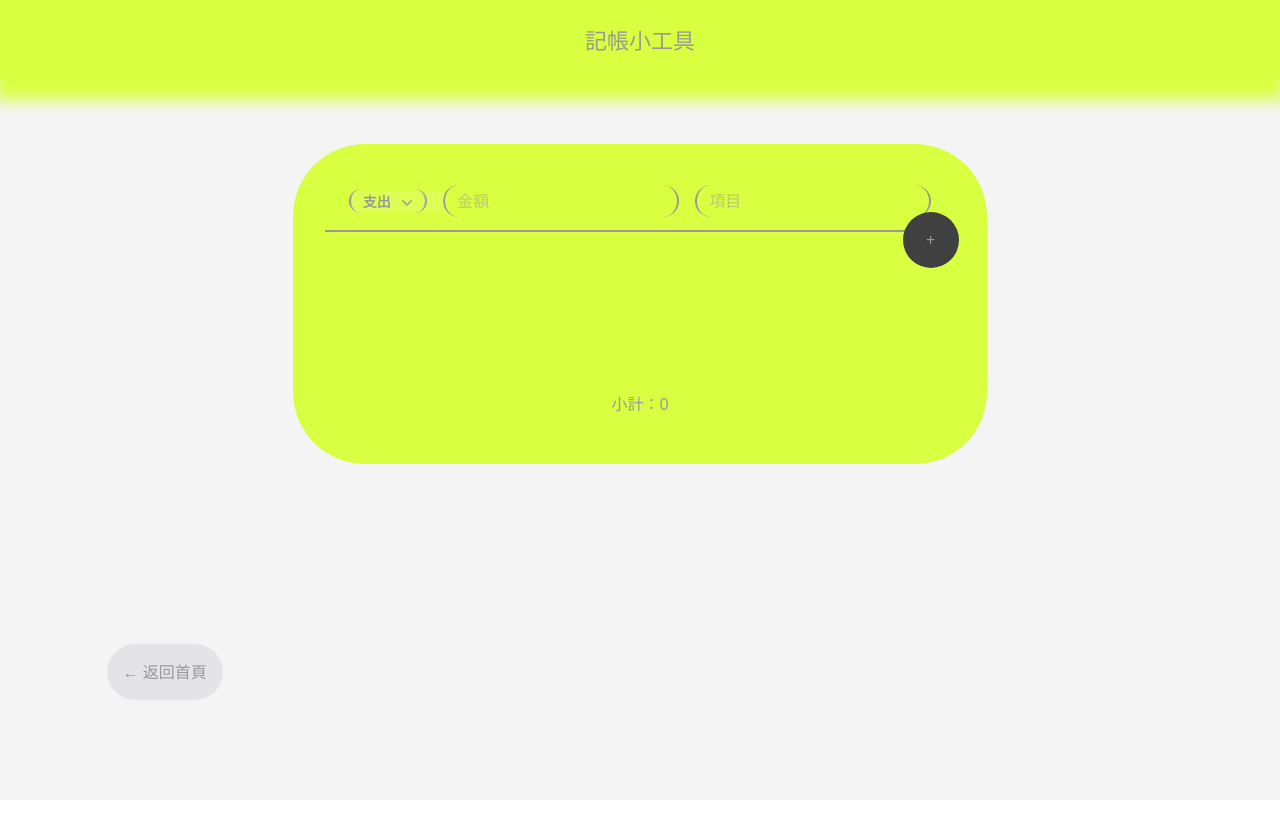
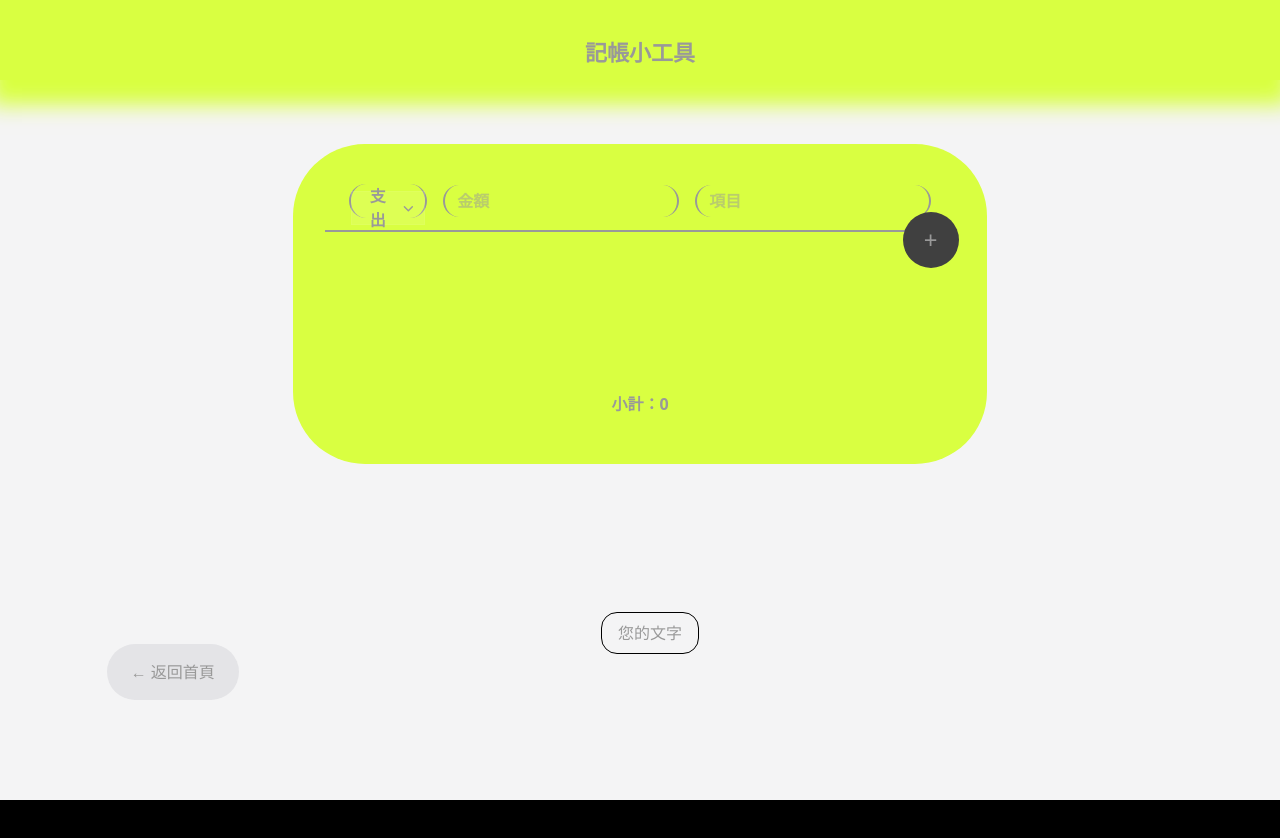
Before and after one commit to orbzs/wh3w1, a Next.js app: page /accounting in a window 1280 px wide. Shown: the top 838 px of the page. Before the commit the page ends 800 px from the top, so only its background shows below. Built offline with nearby package versions, Linux system fonts and the light colour scheme.

Commit message:
adjust hover effect (unfinished, hole page bg slide while hover back to index link)

```diff
--- a/app/accounting/component/Form.tsx
+++ b/app/accounting/component/Form.tsx
@@ -52,16 +52,16 @@ export default function Form({ addList }: FormProps) {
     >
       <Menu
         as="div"
-        className="w-3/24 relative inline-block border-r-2 border-l-2 rounded-[24px] "
+        className="h-full w-3/24 text-center inline-block border-r-2 border-l-2 rounded-[24px] "
       >
-        <MenuButton className=" inline-flex w-5/4 item-center gap-x-1.5  bg-white/10 px-3 text-sm font-semibold  inset-ring-1 inset-ring-white/5 hover:text-neutral-700 h-1/2">
+        <MenuButton className="px-3 h-full justify-start inline-flex items-center gap-x-1.5  bg-white/10   font-semibold  inset-ring-1 inset-ring-white/5 hover:text-neutral-700 h-1/2">
           {type === "expense" ? "支出" : "收入"}
           <ChevronDownIcon aria-hidden="true" className="-mr-1 size-5 " />
         </MenuButton>
 
         <MenuItems
           transition
-          className="absolute -left-10 z-10 mt-2 w-32 origin-top-right rounded-[36px] bg-neutral-700 outline-1 -outline-offset-1 outline-white/10 transition data-closed:scale-95 data-closed:transform data-closed:opacity-0 data-enter:duration-100 data-enter:ease-out data-leave:duration-75 data-leave:ease-in"
+          className="absolute left-0 z-10 mt-2 w-32 origin-top-right rounded-[36px] bg-neutral-700 outline-1 -outline-offset-1 outline-white/10 transition data-closed:scale-95 data-closed:transform data-closed:opacity-0 data-enter:duration-100 data-enter:ease-out data-leave:duration-75 data-leave:ease-in"
         >
           <div className="py-1 flex flex-col">
             <MenuItem>
@@ -96,7 +96,7 @@ export default function Form({ addList }: FormProps) {
         onChange={handleChange}
         inputMode="numeric"
         required
-        className="w-9/24 px-3 caret-(--color-big) border-r-2 border-l-2 rounded-[36px] h-22/24"
+        className="focus:border-teal focus:outline-none focus:ring-1 font-semibold w-9/24 px-3  border-r-2 border-l-2 rounded-[36px] h-22/24"
       />
 
       <input
@@ -107,15 +107,15 @@ export default function Form({ addList }: FormProps) {
           setContent(e.target.value);
         }}
         required
-        className="w-9/24 px-3 border-r-2 border-l-2 rounded-[36px] caret-(--color-big) h-22/24"
+        className="focus:border-teal focus:outline-none focus:ring-1 font-semibold w-9/24 px-3 border-r-2 border-l-2 rounded-[36px] h-22/24"
       />
 
       <button
         type="submit"
-        className="absolute flex justify-center items-center bg-neutral-700 rounded-full  w-[56px] h-[56px] -right-1 top-7 text-center
+        className="hover:translate-y-[6px] transition-all duration-400 absolute flex justify-center items-center bg-neutral-700 rounded-full  w-[56px] h-[56px] -right-1 top-7 text-center
         "
       >
-        +
+        <div className="text-2xl">+</div>
       </button>
     </form>
   );
--- a/app/accounting/component/List.tsx
+++ b/app/accounting/component/List.tsx
@@ -8,14 +8,14 @@ interface ListsProp {
 
 export default function List({ row, deleteList }: ListsProp) {
   return (
-    <div className="flex justify-center gap-6 w-full mt-2">
+    <div className="hover:translate-x-[8px] transition-all duration-200 flex justify-center gap-6 w-full mt-2">
       <div
-        className={`w-3/12 border-r-2 border-l-2 rounded-[16px] px-3  ${row.type === "expense" ? "border-0" : "border-0"}`}
+        className={`overflow-hidden text-ellipsis w-3/12 border-r-2 border-l-2 rounded-[16px] px-3  ${row.type === "expense" ? "border-0" : "border-0"}`}
       >
         {row.type === "expense" ? "-" : "+"}
         {row.amount}
       </div>
-      <div className="w-5/12 border-r-2 border-l-2 rounded-[16px] px-3 ">
+      <div className="overflow-hidden text-ellipsis w-5/12 border-r-2 border-l-2 rounded-[16px] px-3 ">
         {row.content}
       </div>
       <button
--- a/app/accounting/page.tsx
+++ b/app/accounting/page.tsx
@@ -29,12 +29,12 @@ export default function Home() {
   return (
     <div className="relative bg-zinc-100 w-full h-full flex flex-col justify-center items-center">
       <main className="bg-zinc-00 w-full h-full flex justify-start gap-16 items-center flex-col ">
-        <div className="text-[22px] navboxshadow h-20 stragecolor w-full flex justify-center items-center justify-self-start">
+        <div className="pt-6 font-bold text-[22px] navboxshadow h-20 stragecolor w-full flex justify-center items-center justify-self-start">
           記帳小工具
         </div>
-        <div className="overflow-y-auto rounded-[72px] stragecolor p-8 pt-10 min-h-80  min-w-80 w-13/24 flex justify-between items-center gap-3 flex-col">
+        <div className=" rounded-[72px] stragecolor p-8 pt-10 min-h-80  min-w-80 w-13/24 flex justify-between items-center gap-3 flex-col">
           <Form addList={addList} />
-          <div className="h-full flex gap-2 flex-col justify-center w-full">
+          <div className="overflow-y-auto  [&::-webkit-scrollbar]:hidden [-ms-overflow-style:none] [scrollbar-width:none] h-full flex gap-2 flex-col justify-center w-full">
             {rows.map((row) => {
               console.log(row);
               console.log(rows);
@@ -46,7 +46,7 @@ export default function Home() {
           })} */}
           </div>
 
-          <div className="p-4">
+          <div className="py-4 font-semibold">
             小計：
             {rows.reduce((accumulator, row) => {
               return (
@@ -57,14 +57,30 @@ export default function Home() {
           </div>
         </div>
 
-        <div>
+        <div
+          className="before:absolute before:top-full before:left-0 before:h-full
+before:w-full before:bg-black before:transition-transform before:duration-500 hover:before:-translate-y-full"
+        >
           <Link
-            className="p-4 bg-zinc-200 absolute bottom-1/8 left-1/12 rounded-full"
+            className="hover:font-semibold hover:translate-y-[6px] transition-all duration-600 p-4 px-6 bg-zinc-200 absolute bottom-1/8 left-1/12 rounded-full"
             href="/"
           >
             ← 返回首頁
           </Link>
         </div>
+        <button
+          className="bg:white overflow group relative ml-5 mt-5
+overflow-hidden rounded-2xl border border-black px-4 py-2
+before:absolute before:top-full before:left-0 before:h-full
+before:w-full before:bg-black before:transition-transform before:duration-500 hover:before:-translate-y-full"
+        >
+          <span
+            className="relative z-10 block transition-colors
+  duration-300 group-hover:text-white"
+          >
+            您的文字
+          </span>
+        </button>
       </main>
     </div>
   );
--- a/app/globals.css
+++ b/app/globals.css
@@ -6,7 +6,7 @@
 html,
 body {
   box-sizing: border-box;
-  color: rgb(153, 153, 153);
+  color: #999999;
 }
 
 .stragecolor {
@@ -14,5 +14,5 @@ body {
 }
 
 .navboxshadow {
-  box-shadow: 0 15px 15px 5px var(--color-big);
+  box-shadow: 0 15px 20px 10px var(--color-big);
 }
--- a/app/page.tsx
+++ b/app/page.tsx
@@ -2,14 +2,18 @@ import Link from "next/link";
 
 export default function Home() {
   return (
-    <main className="stragecolor w-full h-full flex flex-col justify-center items-center pt-8">
-      <div className="w-3/5 h-1/3 flex flex-col justify-center items-end ">
-        <h1 className="text-6xl pb-4 pt-8 font-black">React練習專案</h1>
-        <p className="text-xl pb-8 font-semibold">請點選下方按鈕進入記帳頁面</p>
+    <main className="stragecolor w-full h-full flex flex-col justify-center items-center pt-12">
+      <div className="w-3/5 min-h-1/3 flex flex-col justify-center items-end ">
+        <h1 className="text-pretty text-right text-6xl pb-4 pt-8 font-black">
+          React練習專案
+        </h1>
+        <p className="text-nowrap text-xl pb-8 font-semibold">
+          請點選下方按鈕進入記帳頁面
+        </p>
       </div>
       <div className=" w-3/5 flex flex-col justify-center items-end">
         <Link
-          className="text-lg font-bold bg-neutral-700 rounded-full p-6 px-12 text-[#d9ff41]
+          className=" text-lg font-bold bg-neutral-700 rounded-full p-6 px-12 text-[#d9ff41]
 "
           href="/accounting"
         >
```
